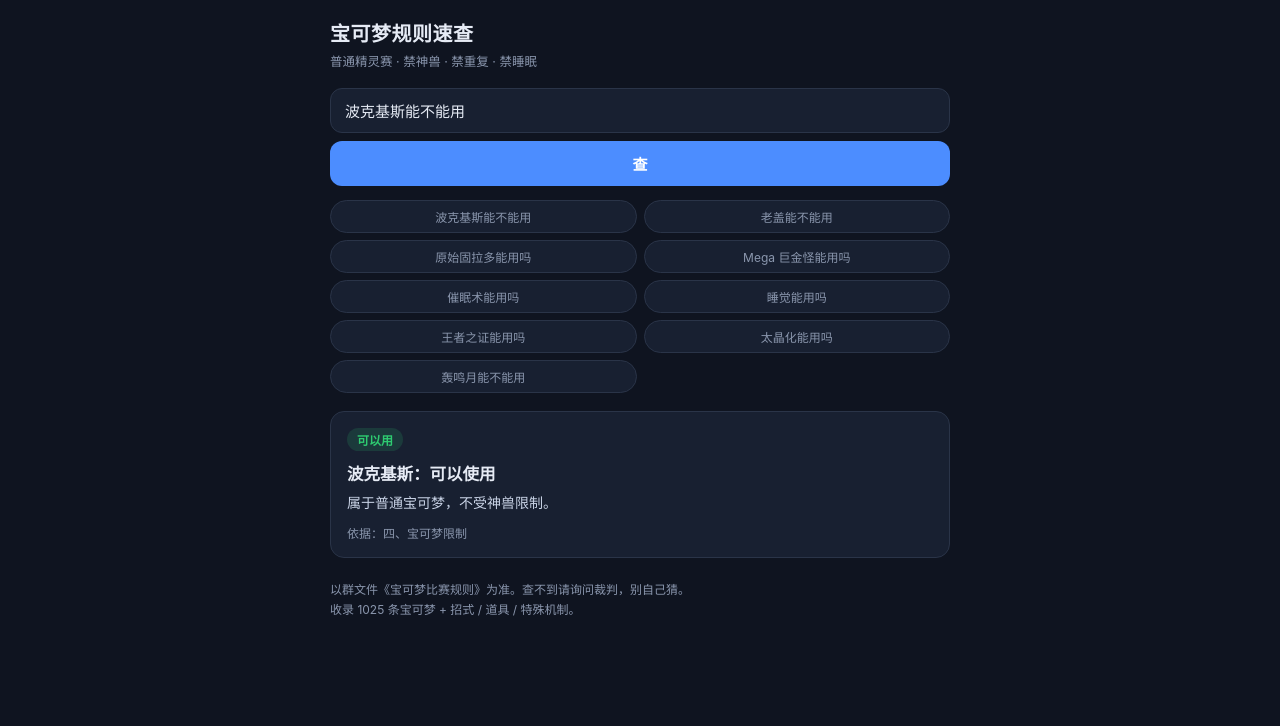
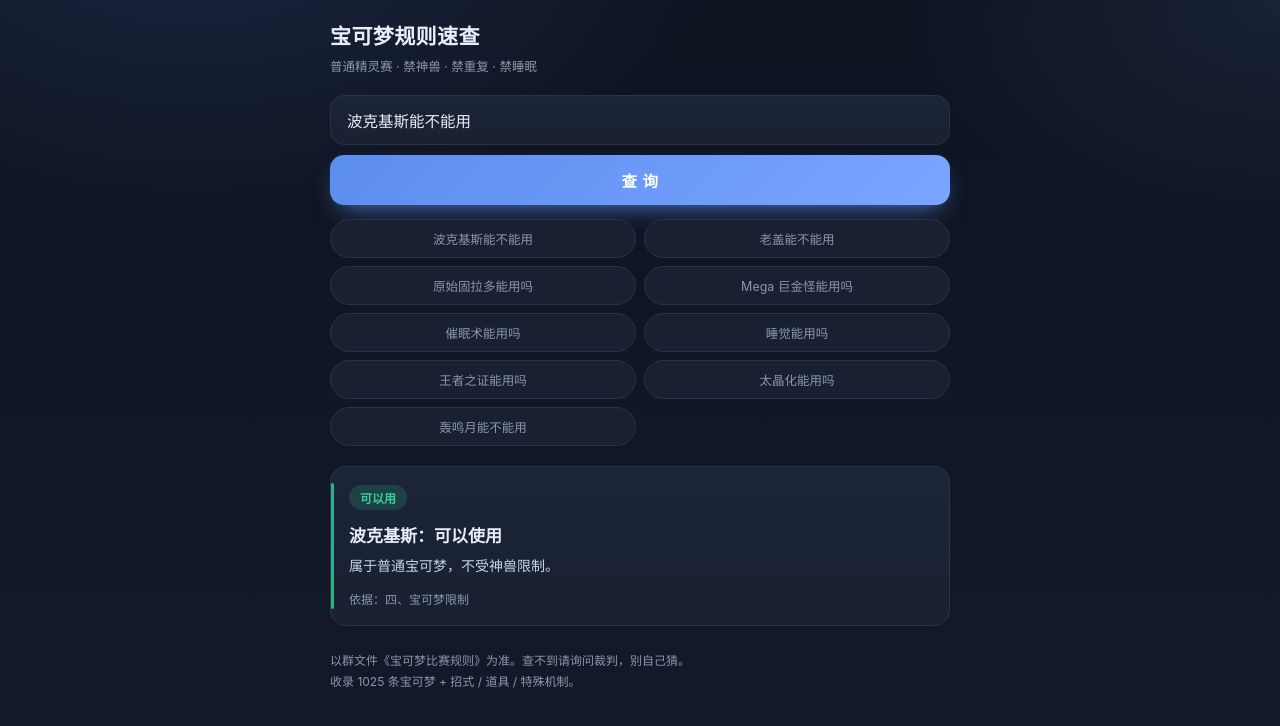
Before and after one commit to CRRDHUI/rules, a plain HTML site: page index.html in a window 1280 px wide. Both pictures are taken after a click on the element "波克基斯能不能用". Drawn offline with Linux system fonts and the light colour scheme.

Commit message:
Add files via upload

```diff
--- a/index.html
+++ b/index.html
@@ -2,71 +2,151 @@
 <html lang="zh-CN">
 <head>
 <meta charset="utf-8">
-<meta name="viewport" content="width=device-width, initial-scale=1, maximum-scale=1">
+<meta name="viewport" content="width=device-width, initial-scale=1, maximum-scale=1, viewport-fit=cover">
+<meta name="theme-color" content="#0f1420">
 <title>宝可梦规则速查</title>
 <style>
   :root {
-    --bg: #0f1420;
+    --bg: #0e1320;
+    --bg2: #131a2b;
     --card: #182031;
+    --card2: #1c2539;
     --line: #2a3448;
-    --text: #e6ebf5;
-    --muted: #8a96ad;
-    --yes: #2ecc71;
-    --no: #ff5c5c;
-    --unknown: #f0b429;
-    --accent: #4c8dff;
+    --text: #e8edf7;
+    --muted: #8b97ae;
+    --yes: #34d399;
+    --no: #fb7185;
+    --unknown: #fbbf24;
+    --accent: #5b8def;
+    --accent2: #7aa5ff;
+    --ease: cubic-bezier(.22, .61, .36, 1);
   }
   * { box-sizing: border-box; -webkit-tap-highlight-color: transparent; }
+  html, body { overflow-x: hidden; }
   body {
-    margin: 0; padding: 18px 14px 40px;
-    background: var(--bg); color: var(--text);
+    margin: 0;
+    padding: 20px 16px calc(40px + env(safe-area-inset-bottom));
+    background:
+      radial-gradient(900px 500px at 15% -10%, rgba(91,141,239,.16), transparent 60%),
+      radial-gradient(700px 420px at 100% 0%, rgba(122,165,255,.10), transparent 55%),
+      linear-gradient(180deg, var(--bg) 0%, var(--bg2) 100%);
+    background-attachment: fixed;
+    color: var(--text);
     font-family: -apple-system, "PingFang SC", "Microsoft YaHei", "Noto Sans SC", sans-serif;
     min-height: 100vh;
+    -webkit-font-smoothing: antialiased;
   }
-  html, body { overflow-x: hidden; }
   .wrap { width: 100%; max-width: 620px; margin: 0 auto; }
-  h1 { font-size: 20px; margin: 0 0 4px; letter-spacing: .5px; }
-  .sub { color: var(--muted); font-size: 12.5px; margin-bottom: 18px; }
-  .search { display: block; margin-bottom: 14px; }
+
+  h1 {
+    font-size: 21px; margin: 0 0 6px; letter-spacing: .4px;
+    animation: fadeUp .5s var(--ease) both;
+  }
+  .sub {
+    color: var(--muted); font-size: 12.5px; margin-bottom: 20px;
+    animation: fadeUp .5s var(--ease) .06s both;
+  }
+
+  .search { display: block; margin-bottom: 14px; animation: fadeUp .5s var(--ease) .1s both; }
+  .input-shell {
+    position: relative; border-radius: 14px;
+    background: linear-gradient(180deg, var(--card2), var(--card));
+    border: 1px solid var(--line);
+    transition: border-color .25s var(--ease), box-shadow .25s var(--ease), transform .25s var(--ease);
+  }
+  .input-shell:focus-within {
+    border-color: rgba(91,141,239,.85);
+    box-shadow: 0 0 0 4px rgba(91,141,239,.14), 0 10px 30px -12px rgba(91,141,239,.5);
+    transform: translateY(-1px);
+  }
   input {
-    width: 100%; padding: 13px 14px; border-radius: 12px;
-    border: 1px solid var(--line); background: var(--card); color: var(--text);
-    font-size: 15px; outline: none;
+    width: 100%; padding: 15px 16px; border: none; border-radius: 14px;
+    background: transparent; color: var(--text); font-size: 15.5px; outline: none;
   }
-  input:focus { border-color: var(--accent); }
+  input::placeholder { color: #66718a; }
+
   button {
-    width: 100%; margin-top: 8px; padding: 12px 18px; border: none; border-radius: 12px;
-    background: var(--accent); color: #fff; font-size: 15px; font-weight: 600;
-    cursor: pointer;
+    position: relative; overflow: hidden;
+    width: 100%; margin-top: 10px; padding: 14px 18px;
+    border: none; border-radius: 14px; cursor: pointer;
+    background: linear-gradient(135deg, var(--accent), var(--accent2));
+    color: #fff; font-size: 15.5px; font-weight: 700; letter-spacing: .5px;
+    box-shadow: 0 10px 24px -10px rgba(91,141,239,.9);
+    transition: transform .16s var(--ease), box-shadow .2s var(--ease), filter .2s var(--ease);
   }
-  button:active { opacity: .85; }
-  .chips { display: grid; grid-template-columns: 1fr 1fr; gap: 7px; margin-bottom: 18px; }
+  button:hover { filter: brightness(1.05); box-shadow: 0 14px 30px -12px rgba(91,141,239,1); }
+  button:active { transform: scale(.985); }
+  .ripple {
+    position: absolute; border-radius: 50%; pointer-events: none;
+    background: rgba(255,255,255,.45);
+    transform: scale(0); animation: ripple .6s ease-out forwards;
+  }
+
+  .chips { display: grid; grid-template-columns: 1fr 1fr; gap: 8px; margin-bottom: 20px; }
   .chip {
-    padding: 7px 10px; border-radius: 999px; font-size: 12px;
-    min-width: 0; overflow: hidden; text-overflow: ellipsis; white-space: nowrap;
-    text-align: center;
+    padding: 9px 10px; border-radius: 999px; font-size: 12.5px; text-align: center;
     background: var(--card); border: 1px solid var(--line); color: var(--muted);
-    cursor: pointer;
+    cursor: pointer; min-width: 0;
+    overflow: hidden; text-overflow: ellipsis; white-space: nowrap;
+    opacity: 0; transform: translateY(6px);
+    animation: chipIn .45s var(--ease) forwards;
+    transition: transform .18s var(--ease), border-color .18s var(--ease), color .18s var(--ease), background .18s var(--ease);
   }
-  .chip:active { background: #202a3f; }
-  .card { width: 100%; overflow-wrap: anywhere;
-    background: var(--card); border: 1px solid var(--line);
-    border-radius: 14px; padding: 16px; margin-bottom: 12px;
-    animation: in .18s ease-out;
+  .chip:hover, .chip:active {
+    transform: translateY(-2px); color: #cfd9ee;
+    border-color: rgba(91,141,239,.55); background: #1b2438;
   }
-  @keyframes in { from { opacity: 0; transform: translateY(6px); } to { opacity: 1; transform: none; } }
+
+  .card {
+    position: relative; width: 100%; overflow-wrap: anywhere;
+    background: linear-gradient(180deg, var(--card2), var(--card));
+    border: 1px solid var(--line); border-radius: 16px; padding: 18px;
+    margin-bottom: 12px;
+    transform-origin: top center;
+    animation: cardIn .34s var(--ease) both;
+  }
+  .card::before {
+    content: ""; position: absolute; left: 0; top: 16px; bottom: 16px;
+    width: 3px; border-radius: 3px; background: var(--accent); opacity: .8;
+  }
+  .card.yes::before { background: var(--yes); }
+  .card.no::before { background: var(--no); }
+  .card.unknown::before { background: var(--unknown); }
+
   .badge {
-    display: inline-block; padding: 3px 10px; border-radius: 999px;
-    font-size: 12px; font-weight: 700; margin-bottom: 10px;
+    display: inline-block; padding: 4px 11px; border-radius: 999px;
+    font-size: 12px; font-weight: 800; margin-bottom: 12px;
+    animation: pop .3s var(--ease) .08s both;
   }
-  .yes .badge { background: rgba(46,204,113,.15); color: var(--yes); }
-  .no .badge { background: rgba(255,92,92,.15); color: var(--no); }
-  .unknown .badge { background: rgba(240,180,41,.15); color: var(--unknown); }
-  .title { font-size: 16.5px; font-weight: 700; margin-bottom: 6px; }
-  .body { font-size: 14px; line-height: 1.65; color: #c9d3e6; }
-  .basis { margin-top: 10px; font-size: 12px; color: var(--muted); }
-  .foot { margin-top: 22px; font-size: 12px; color: var(--muted); line-height: 1.7; }
-  .empty { color: var(--muted); font-size: 13.5px; text-align: center; padding: 26px 0; }
+  .yes .badge { background: rgba(52,211,153,.16); color: var(--yes); }
+  .no .badge { background: rgba(251,113,133,.16); color: var(--no); }
+  .unknown .badge { background: rgba(251,191,36,.16); color: var(--unknown); }
+  .title { font-size: 17px; font-weight: 700; margin-bottom: 7px; }
+  .body { font-size: 14px; line-height: 1.7; color: #c8d3e7; }
+  .basis { margin-top: 12px; font-size: 12px; color: var(--muted); }
+
+  .loading .sk {
+    height: 12px; border-radius: 6px; margin-bottom: 10px;
+    background: linear-gradient(90deg, #222c42 25%, #2c3852 37%, #222c42 63%);
+    background-size: 400% 100%; animation: shimmer 1.2s ease-in-out infinite;
+  }
+  .loading .sk.s1 { width: 30%; }
+  .loading .sk.s2 { width: 70%; }
+  .loading .sk.s3 { width: 55%; }
+
+  .empty { color: var(--muted); font-size: 13.5px; text-align: center; padding: 30px 0; }
+  .foot { margin-top: 24px; font-size: 12px; color: var(--muted); line-height: 1.8; }
+
+  @keyframes fadeUp { from { opacity: 0; transform: translateY(10px); } to { opacity: 1; transform: none; } }
+  @keyframes chipIn { to { opacity: 1; transform: none; } }
+  @keyframes cardIn { from { opacity: 0; transform: translateY(10px) scale(.985); } to { opacity: 1; transform: none; } }
+  @keyframes pop { from { opacity: 0; transform: scale(.8); } to { opacity: 1; transform: scale(1); } }
+  @keyframes shimmer { 0% { background-position: 100% 0; } 100% { background-position: 0 0; } }
+  @keyframes ripple { to { transform: scale(2.6); opacity: 0; } }
+
+  @media (prefers-reduced-motion: reduce) {
+    * { animation: none !important; transition: none !important; }
+  }
 </style>
 </head>
 <body>
@@ -75,8 +155,10 @@
   <div class="sub">普通精灵赛 · 禁神兽 · 禁重复 · 禁睡眠</div>
 
   <div class="search">
-    <input id="q" placeholder="输入宝可梦 / 招式 / 道具，如：波克基斯能不能用" autocomplete="off">
-    <button id="go">查</button>
+    <div class="input-shell">
+      <input id="q" placeholder="输入宝可梦 / 招式 / 道具，如：波克基斯能不能用" autocomplete="off" enterkeyhint="search">
+    </div>
+    <button id="go">查 询</button>
   </div>
 
   <div class="chips" id="chips"></div>
@@ -328,16 +410,17 @@
   const engine = window.PokeRulesEngine;
   const out = document.getElementById("out");
   const input = document.getElementById("q");
-
+  const btn = document.getElementById("go");
   document.getElementById("cnt").textContent = engine.DEX.length;
 
   const samples = ["波克基斯能不能用", "老盖能不能用", "原始固拉多能用吗", "Mega 巨金怪能用吗",
                    "催眠术能用吗", "睡觉能用吗", "王者之证能用吗", "太晶化能用吗", "轰鸣月能不能用"];
   const chips = document.getElementById("chips");
-  samples.forEach(function (s) {
+  samples.forEach(function (s, i) {
     const b = document.createElement("div");
     b.className = "chip";
     b.textContent = s;
+    b.style.animationDelay = (0.12 + i * 0.035) + "s";
     b.onclick = function () { input.value = s; run(); };
     chips.appendChild(b);
   });
@@ -352,20 +435,49 @@
         '<div class="body">' + r.body + '</div>' +
         (r.basis ? '<div class="basis">依据：' + r.basis + '</div>' : '') +
       '</div>';
+    const card = out.firstElementChild;
+    card.scrollIntoView({ behavior: "smooth", block: "nearest" });
   }
 
+  function showLoading() {
+    out.innerHTML =
+      '<div class="card loading">' +
+        '<div class="sk s1"></div><div class="sk s2"></div><div class="sk s3"></div>' +
+      '</div>';
+  }
+
+  let timer = null;
   function run() {
     const q = input.value.trim();
-    if (!q) return;
-    render(engine.answer(q));
+    if (!q) { input.focus(); return; }
+    showLoading();
+    clearTimeout(timer);
+    timer = setTimeout(function () { render(engine.answer(q)); }, 200);
   }
 
-  document.getElementById("go").onclick = run;
-  input.addEventListener("keydown", function (e) { if (e.key === "Enter") run(); });
-  input.focus();
-  if (location.hash) {
-    try { input.value = decodeURIComponent(location.hash.slice(1)); run(); } catch (e) {}
-  }
+  btn.addEventListener("click", function (e) {
+    const rect = btn.getBoundingClientRect();
+    const span = document.createElement("span");
+    const size = Math.max(rect.width, rect.height) * 1.2;
+    span.className = "ripple";
+    span.style.width = span.style.height = size + "px";
+    span.style.left = (e.clientX - rect.left - size / 2) + "px";
+    span.style.top = (e.clientY - rect.top - size / 2) + "px";
+    btn.appendChild(span);
+    setTimeout(function () { span.remove(); }, 620);
+    run();
+  });
+
+  input.addEventListener("keydown", function (e) {
+    if (e.key === "Enter") { e.preventDefault(); run(); }
+  });
+
+  window.addEventListener("load", function () {
+    input.focus({ preventScroll: true });
+    if (location.hash) {
+      try { input.value = decodeURIComponent(location.hash.slice(1)); run(); } catch (err) {}
+    }
+  });
 </script>
 </body>
 </html>
```
